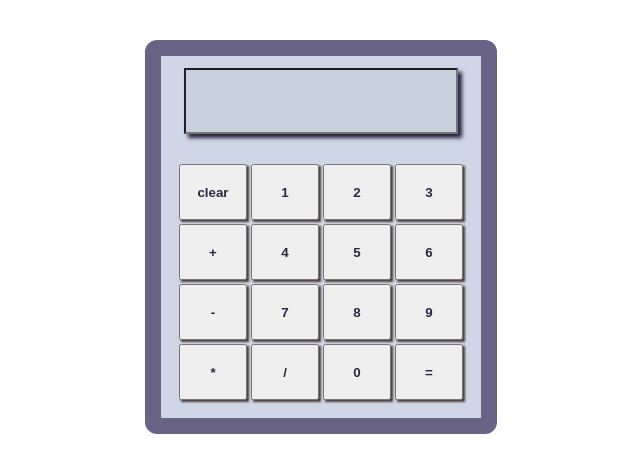
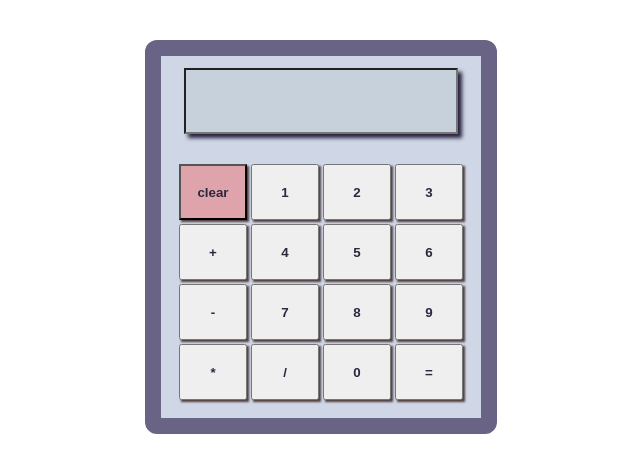
Before and after one commit to Shweta2254/my-calculator, a React (Create React App) app: page / in a window 1280 px wide. Shown: the top 472 px of the page, without its empty margins (319-959 px from the left). Built offline with nearby package versions, Linux system fonts and the light colour scheme.

Commit message:
button properties

```diff
--- a/src/App.css
+++ b/src/App.css
@@ -18,7 +18,6 @@
 
 }
 .btn:hover{
-  background-color: #8a7e7e98(159, 159, 160);
   box-shadow: 0px 0px 0px ;
 
 }
@@ -37,3 +36,7 @@ input[type="text"] {
   background-color: rgb(198, 209, 219);
   box-shadow: 4px 4px 4px rgb(39, 35, 61);
 }
+
+#clear{
+  background-color: rgb(223, 163, 171);
+}
```
